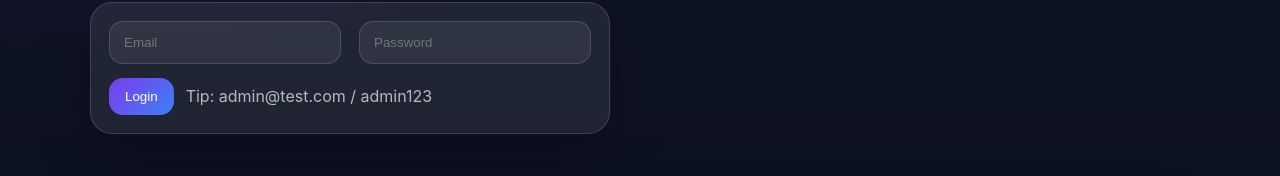
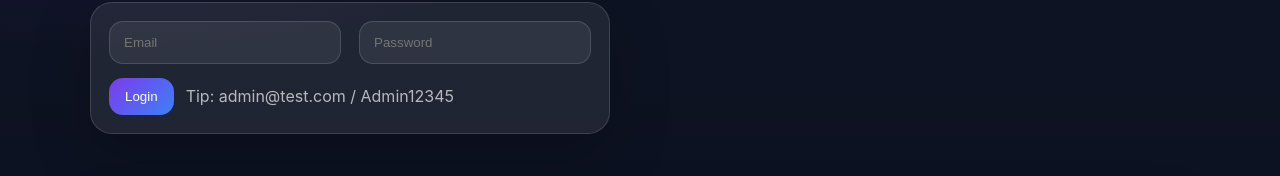
Before and after one commit to Arbin0702/eventify, a React (Create React App) app in the folder frontend/: page /login in a window 1280 px wide. Shown: the part 249-425 px from the top of the page. Built offline with nearby package versions, Linux system fonts and the light colour scheme.

Commit message:
fix cors

```diff
--- a/frontend/src/pages/Login.jsx
+++ b/frontend/src/pages/Login.jsx
@@ -71,7 +71,7 @@ export default function Login() {
           <button className="btn primary" onClick={handleLogin} disabled={loading}>
             {loading ? "Logging in..." : "Login"}
           </button>
-          <span className="muted">Tip: admin@test.com / admin123</span>
+          <span className="muted">Tip: admin@test.com / Admin12345</span>
         </div>
       </div>
     </div>
```
